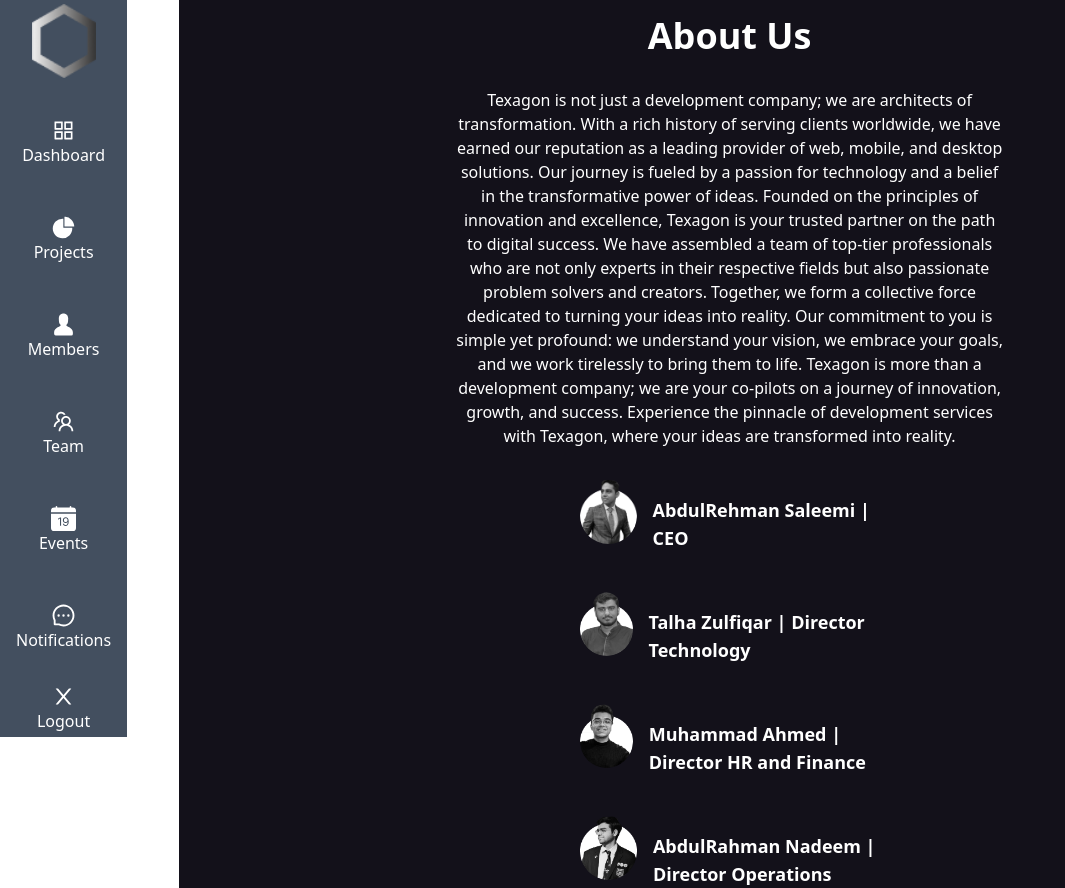
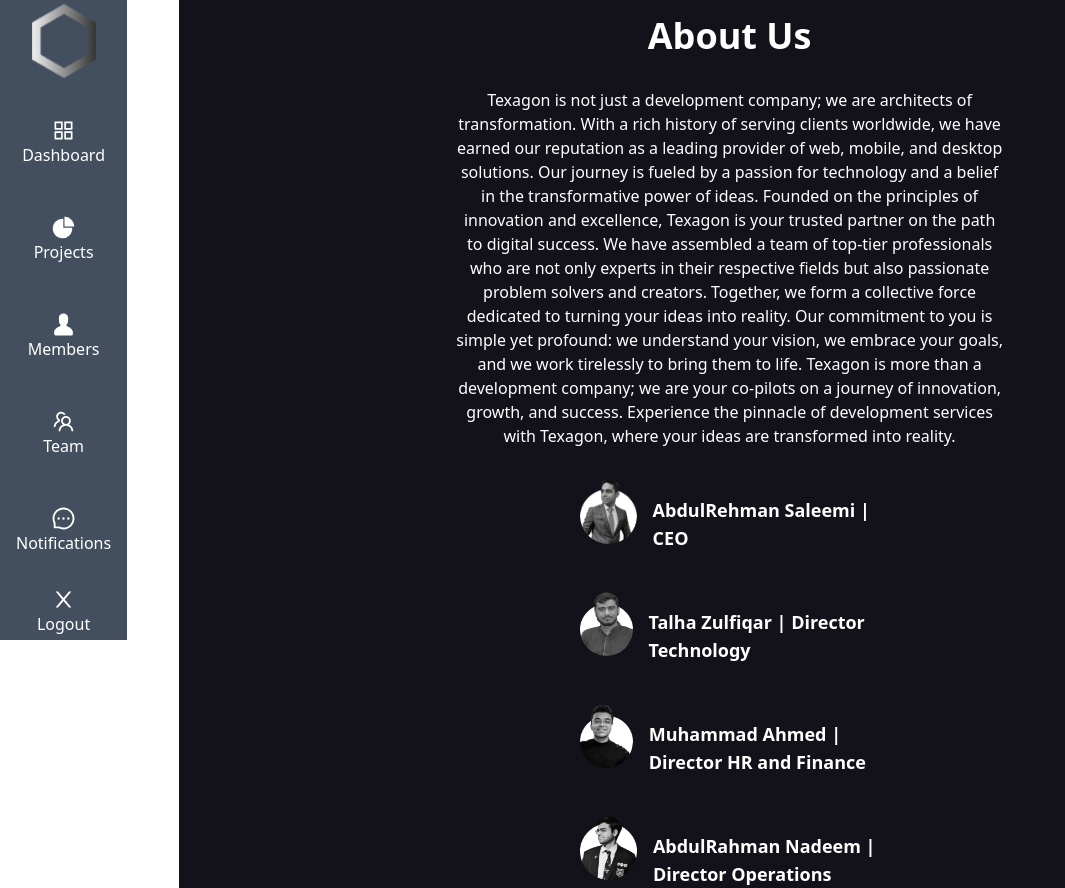
Before and after one commit to mtalhazulf/hrms, a React (Vite) app: page /team in a window 1280 px wide. Shown: the whole page, without its empty margins (0-1065 px from the left). Built offline with nearby package versions, Linux system fonts and the light colour scheme.

Commit message:
fixed sidebar

```diff
--- a/src/Components/Shared/Sidebar.jsx
+++ b/src/Components/Shared/Sidebar.jsx
@@ -24,7 +24,6 @@
     { name: "Projects", icon: <AiFillPieChart size={icon_size} />, href: "/projects" },
     { name: "Members", icon: <GoPerson size={icon_size} />, href: "/member" },
     { name: "Team", icon: <AiOutlineTeam size={icon_size} />, href: "/teams" },
-    { name: "Events", icon: <BsFillCalendarDateFill size={icon_size} />, href: "/events" },
     { name: "Notifications", icon: <AiOutlineMessage size={icon_size} />, href: "/msg" },
   ];
 
@@ -67,7 +66,7 @@
 
         <div
           role="navigation"
-          className={`h-full ${buttons.length > 4 ? "overflow-y-scroll" : ""}  `}
+          className={`h-full ${buttons.length > 4 ? "overflow-y-auto" : ""}  `}
         >
           {buttons.map((item, i) => (
             <div
```
